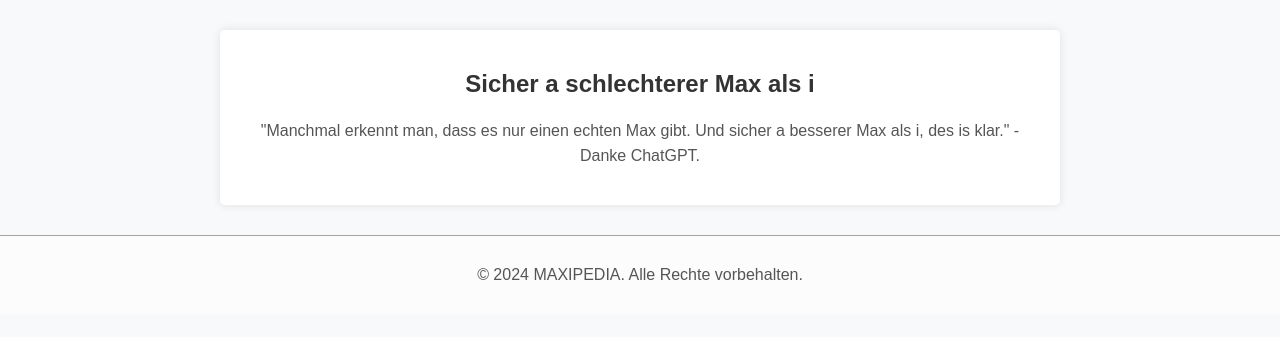
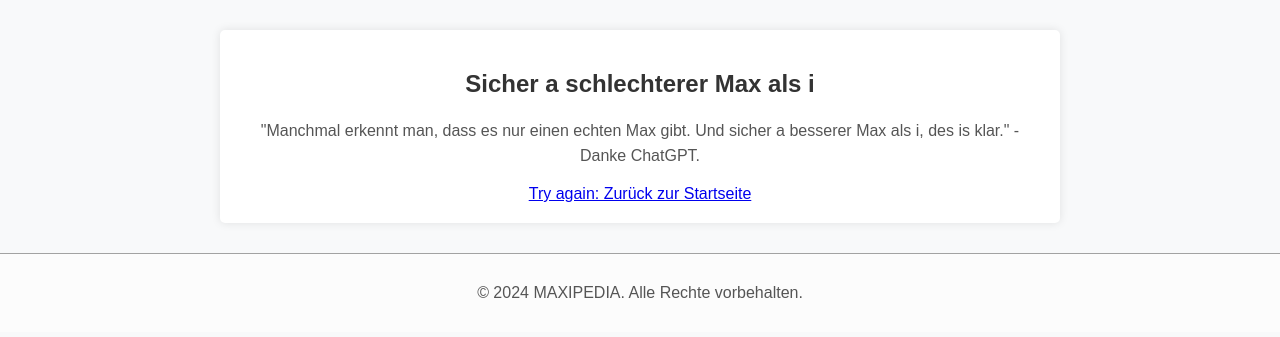
Before and after one commit to DaWahl/maxipedia, a plain HTML site: page Max.html in a window 1280 px wide. Shown: the part 83-420 px from the top of the page. Drawn offline with Linux system fonts and the light colour scheme.

Commit message:
Update Max.html

```diff
--- a/Max.html
+++ b/Max.html
@@ -72,6 +72,10 @@
     <div class="main-section">
         <h2>Sicher a schlechterer Max als i</h2>
         <p>"Manchmal erkennt man, dass es nur einen echten Max gibt. Und sicher a besserer Max als i, des is klar." - Danke ChatGPT.</p>
+
+        <div class="link">
+        <a href="index.html">Try again: Zurück zur Startseite</a>
+    </div>
     </div>
 </div>
 
```
